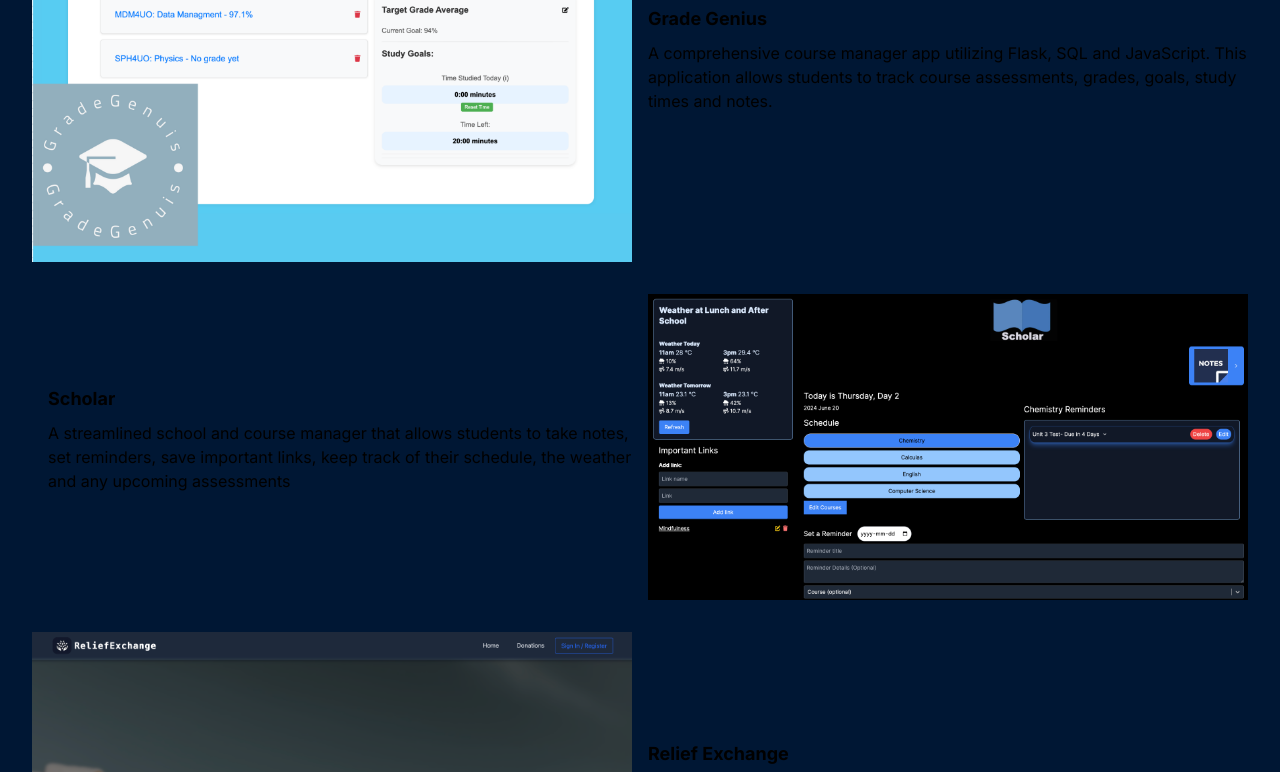
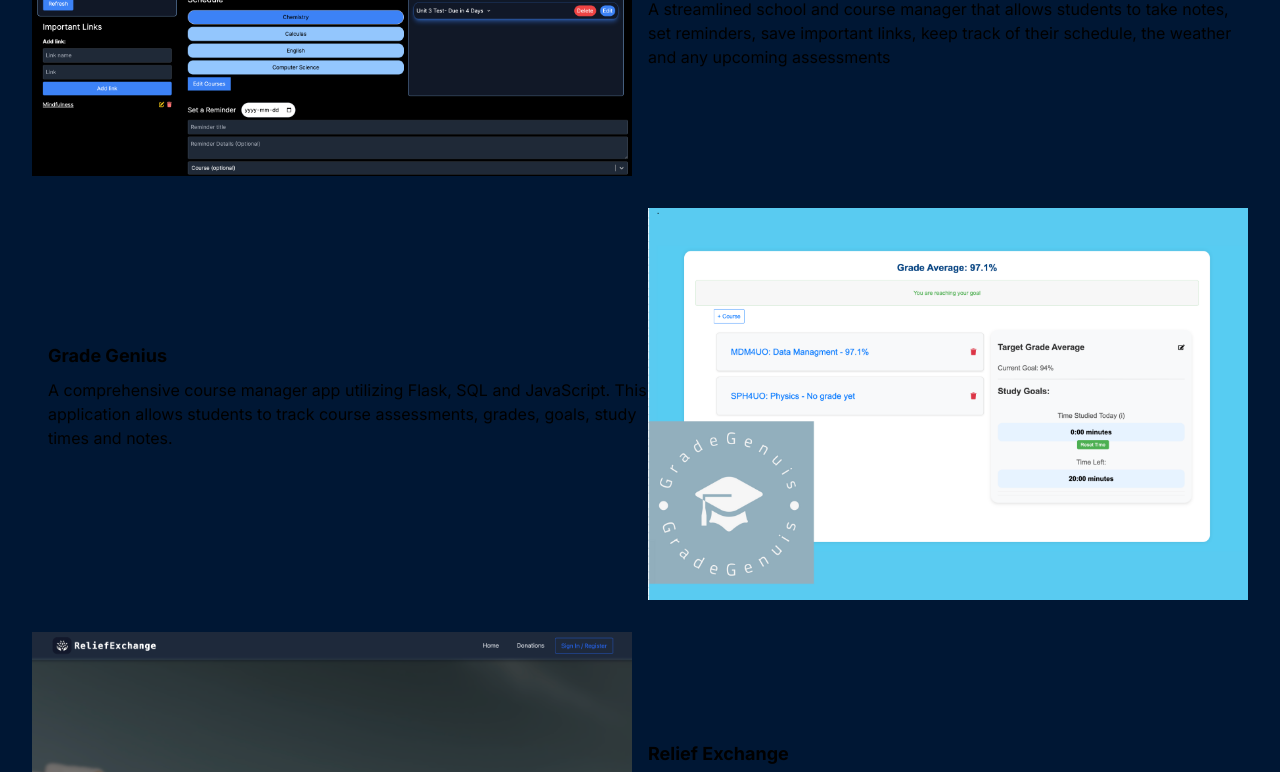
Before and after one commit to JoshuaChou10/portfolio, a Next.js app: page / in a window 1280 px wide. Shown: the part 1871-2643 px from the top of the page. Built offline with nearby package versions, Linux system fonts and the light colour scheme.

Commit message:
added more relevant links to projects

```diff
--- a/app/page.tsx
+++ b/app/page.tsx
@@ -15,11 +15,11 @@ const Home = () => {
     //put certificae
     { title: 'Solar Index Map: Mississauga Open Data Hackathon 4th place overall', description: "A website with an interactive heatmap using open data to design a solar index map for evaluating solar energy potential. This project was created in the Mississauga Open Data Hackathon and won 4th place overall. I worked on the frontend using leaflet.js and heatmap.js", imageUrl: '/solar.png' ,link:'https://opendata-hackathon-2024-mississauga.hub.arcgis.com/'},
     { title: 'Fraser Hacks', description: "John Fraser Secondary School's official hackathon website. I was responsible for the animations and hackathon description.", imageUrl: '/hacks.png' ,link:'https://www.fraserhacks.ca/'},
-    { title: 'Grade Genius', description: 'A comprehensive course manager app utilizing Flask, SQL and JavaScript. This application allows students to track course assessments, grades, goals, study times and notes. ', imageUrl: '/grade-genius.png' ,link:'https://gradegenius.joshuachou.com'},
     {title:'Scholar', description: 'A streamlined school and course manager that allows students to take notes, set reminders, save important links, keep track of their schedule, the weather and any upcoming assessments', imageUrl: '/scholar.png' ,link:"https://scholar-j.vercel.app/"},
+    { title: 'Grade Genius', description: 'A comprehensive course manager app utilizing Flask, SQL and JavaScript. This application allows students to track course assessments, grades, goals, study times and notes. ', imageUrl: '/grade-genius.png' ,link:'https://youtu.be/cccXBHTkUmE?si=prIcJLCm2WQCiaNT'},
     { title: 'Relief Exchange', description: 'Designed to alleviate poverty, this platform provides a connection for donors and those in need. It facilitates an impactful exchange of resources, easily reaching the underprivileged and those willing to help. I worked on both the backend and frontend, utilizing Golang, Next.js and Firebase. ', imageUrl: '/relief-ex.png' ,link:"https://reliefexchange.aritrosaha.ca/"},
     { title: 'Mindfulness and Meditation', description: 'An application for anyone interested in starting meditation practice. Includes a mindfulness course, meditation timer and calendar.', imageUrl: '/mindfulness.png' ,link:"https://mindfulness-eight.vercel.app/"},
-    { title: 'Learn Chemistry-Brookedge Academy', description: "An interactive app developed for Brookedge Academy. I received the Volunteer of the Year award for the development of this app. It was posted on Brookedge Academy's main website. The interactive quizzes and features were used in the Young Chemists Workshop I led. ", imageUrl: '/chem.png' ,link:'https://b1358921-2679-4540-ad80-6ce226ec2015-00-2pblzev010xm4.riker.replit.dev/'},
+    { title: 'Learn Chemistry-Brookedge Academy', description: "An interactive app developed for Brookedge Academy. I received the Volunteer of the Year award for the development of this app. It was posted on Brookedge Academy's main website. The interactive quizzes and features were used in the Young Chemists Workshop I led. ", imageUrl: '/chem.png' ,link:'https://www.brookedge.org/event-details/young-chemists-workshop-2022-08-08-16-00-1'},
     { title: 'Canadian High Schools', description: 'Led the development of a wiki platform where high school students can share tools and information while earning volunteer hours. My role focused on using Django to build a user-friendly interface.  ', imageUrl: '/chs-logo.png' ,link:'http://cahighschools.org/login'},
     { title: 'Tracker', description: 'It has been proven that it is easier to build habits than to break them. This application acts as a progress tracker for anyone looking to set goals and improve their daily lives. ', imageUrl: '/tracker.png' ,link:'https://tracker-six-orpin.vercel.app/'},
 
```
